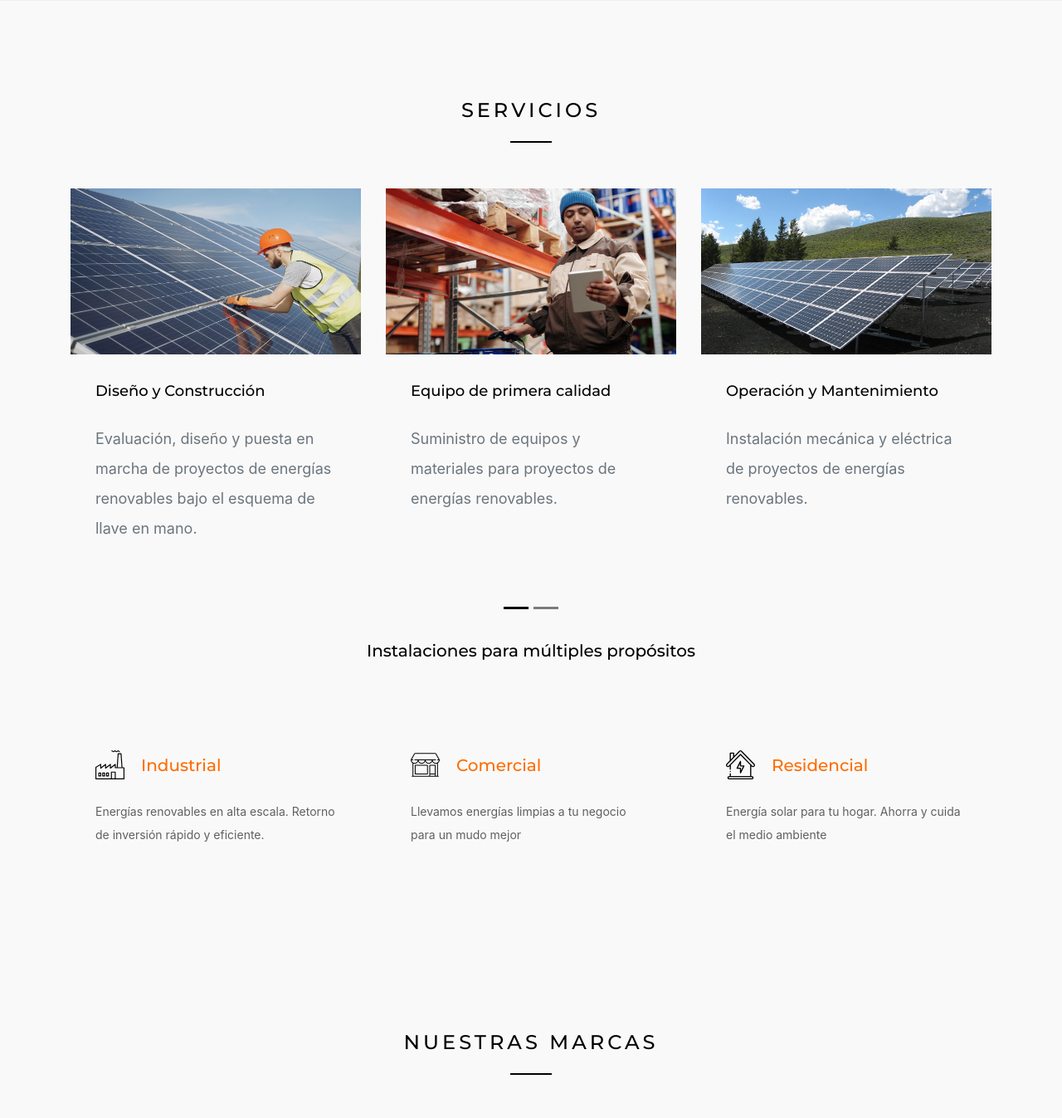
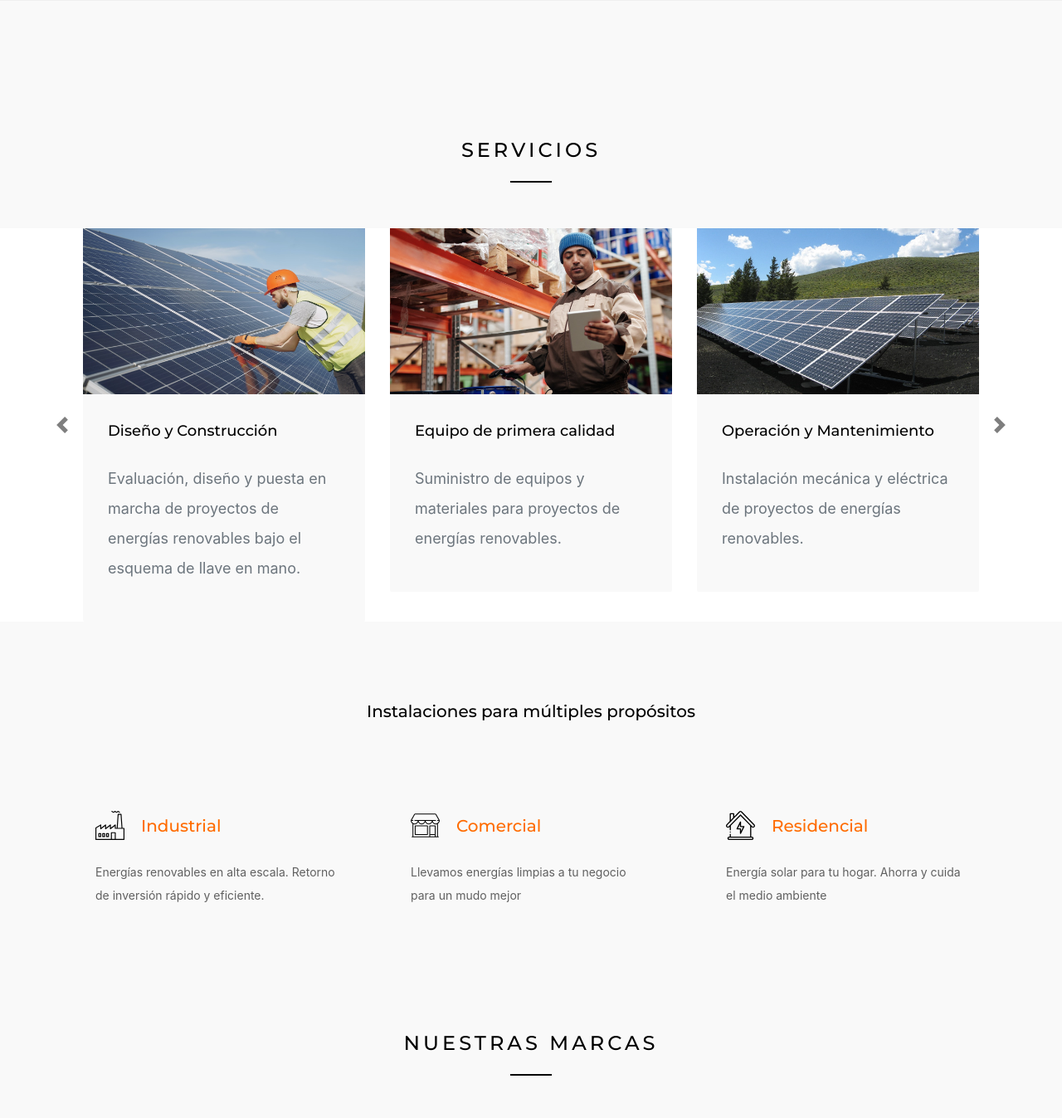
Before and after one commit to ccarcamog/indasa, a PHP site: page /component-show.php in a window 1280 px wide. Shown: the part 2516-3863 px from the top of the page at 83% size. Run offline with PHP 8.4, Linux system fonts and the light colour scheme; some libraries are stand-ins or nearby versions.

Commit message:
Carousel con item por item agregado

```diff
--- a/component-show.php
+++ b/component-show.php
@@ -18,6 +18,7 @@
 		include "componentes/servicios.php";
 		include "componentes/marcas.php";
 		include "componentes/galeria.php";
+		// include "componentes/carousel-test.php";
 	?>
 
 	<?php include "componentes/contacto.php" ?>
--- a/componentes/servicios.php
+++ b/componentes/servicios.php
@@ -1,5 +1,6 @@
 <!-- ****** Blog Area Start ****** --->
-<section class="fplus-blog-area bg-gray section-padding-0-120" id="services">
+
+<section class="fplus-blog-area bg-gray pt-5" id="services">
     <div class="container">
         <div class="row">
             <div class="col-12">
@@ -9,12 +10,14 @@
                 </div>
             </div>
         </div>
-        <div id="carouselServicios" class="carousel slide" data-ride="carousel">
-            <div class="carousel-inner wow fadeInUp" data-wow-delay="1.5s">
-                <div class="carousel-item active">
-                    <div class="row">
-                        <!-- Single Blog Post Area -->
-                        <div class="col-12 col-md-6 col-lg-4">
+    </div>
+</section>
+<section>
+    <div class="top-content">
+        <div class="container">
+            <div id="carouselExample" class="carousel slide" data-ride="carousel">
+                <div class="carousel-inner row w-100 mx-auto" role="listbox">
+                    <div class="carousel-item col-12  col-md-4 active">
                         <div class="fplus-single-blog-area">
                             <!-- Blog Thumbnail -->
                             <img src="img/grupo-aider/129733675_2842507236026675_1859087375636870366_o.jpg" alt="" style="width:100%; height:200px; object-fit: cover">
@@ -27,8 +30,7 @@
                             </div>
                         </div>
                     </div>
-                        <!-- Single Blog Post Area  -->
-                        <div class="col-12 col-md-6 col-lg-4">
+                    <div class="carousel-item col-12 col-md-4">
                         <div class="fplus-single-blog-area wow">
                             <!-- Blog Thumbnail  -->
                             <img src="img/grupo-aider/pexels-tiger-lily-4484155.jpg" alt="" style="width:100%; height:200px; object-fit: cover">
@@ -39,8 +41,7 @@
                             </div>
                         </div>
                     </div>
-                        <!-- Single Blog Post Area  -->
-                        <div class="col-12 col-lg-4">
+                    <div class="carousel-item col-12 col-md-4">
                         <div class="fplus-single-blog-area wow">
                             <!-- Blog Thumbnail  -->
                             <img src="img/grupo-aider/pexels-pixabay-159397.jpg" alt="" style="width:100%; height:200px; object-fit: cover">
@@ -51,11 +52,7 @@
                             </div>
                         </div>
                     </div>
-                    </div>
-                </div>
-                <div class="carousel-item">
-                    <div class="row">
-                        <div class="col-12 col-md-6 col-lg-4">
+                    <div class="carousel-item col-12 col-md-4">
                         <div class="fplus-single-blog-area ">
                             <!-- Blog Thumbnail -->
                             <img src="img/grupo-aider/pexels-burak-k-186461.jpg" alt="" style="width:100%; height:200px; object-fit: cover">
@@ -68,16 +65,19 @@
                         </div>
                     </div>
                 </div>
+                <a class="carousel-control-prev svg-inverted thumbnail-carousel-arrow-prev " href="#carouselExample" role="button" data-slide="prev">
+                    <span class="carousel-control-prev-icon" aria-hidden="true"></span>
+                    <span class="sr-only">Previous</span>
+                </a>
+                <a class="carousel-control-next svg-inverted thumbnail-carousel-arrow-next " href="#carouselExample" role="button" data-slide="next">
+                    <span class="carousel-control-next-icon" aria-hidden="true"></span>
+                    <span class="sr-only">Next</span>
+                </a>
             </div>
         </div>
-            <ol class="carousel-indicators" style="position: relative; top:20px">
-                <li data-target="#carouselServicios" data-slide-to="0" class="invert-color active"></li>
-                <li data-target="#carouselServicios" data-slide-to="1" class="invert-color "></li>
-
-            </ol>
     </div>
-
-    </div>
+</section>
+<section class="fplus-blog-area bg-gray py-5" id="instalaciones">
     <div class="container mt-5">
         <div class="row">
             <div class="col-12">
--- a/css/componentes.css
+++ b/css/componentes.css
@@ -1,3 +1,92 @@
 /* #carouselCarcateristicas .fplus-single-feature{
 	height: 200px;
 } */
+/*
+    code by Iatek LLC 2018 - CC 2.0 License - Attribution required
+    code customized by Azmind.com
+*/
+@media (min-width: 768px) {
+	/* Show 4th slide on md if col-md-4*/
+	#carouselExample .carousel-inner .active.col-md-4.carousel-item + .carousel-item + .carousel-item + .carousel-item {
+			position: absolute;
+			top: 0;
+			right: -33.3333%;  /*change this with javascript in the future*/
+			z-index: -1;
+			display: block;
+			visibility: visible;
+	}
+}
+
+/* MD */
+@media (min-width: 768px) {
+	/* show 3rd of 3 item slide */
+	#carouselExample .carousel-inner .active + .carousel-item + .carousel-item {
+			display: block;
+	}
+	#carouselExample .carousel-inner .carousel-item.active:not(.carousel-item-right):not(.carousel-item-left) + .carousel-item + .carousel-item {
+			transition: none;
+	}
+	#carouselExample .carousel-inner .carousel-item-next {
+			position: relative;
+			transform: translate3d(0, 0, 0);
+	}
+	/* left or forward direction */
+	#carouselExample .carousel-item-next.carousel-item-left + .carousel-item + .carousel-item + .carousel-item {
+			position: relative;
+			transform: translate3d(-100%, 0, 0);
+			visibility: visible;
+	}
+	/* right or prev direction */
+	#carouselExample .carousel-item-prev.carousel-item-right + .carousel-item + .carousel-item + .carousel-item {
+			position: relative;
+			transform: translate3d(100%, 0, 0);
+			visibility: visible;
+			display: block;
+			visibility: visible;
+	}
+}
+
+@media (min-width: 768px) {
+	#carouselExample .carousel-item {
+			margin-right: 0;
+	}
+	/* show 2 items */
+	#carouselExample .carousel-inner .active + .carousel-item {
+			display: block;
+	}
+	#carouselExample .carousel-inner .carousel-item.active:not(.carousel-item-right):not(.carousel-item-left),
+	.carousel-inner .carousel-item.active:not(.carousel-item-right):not(.carousel-item-left) + .carousel-item {
+			transition: none;
+	}
+	#carouselExample .carousel-inner .carousel-item-next {
+			position: relative;
+			transform: translate3d(0, 0, 0);
+	}
+	/* left or forward direction */
+	#carouselExample .active.carousel-item-left + .carousel-item-next.carousel-item-left,
+	.carousel-item-next.carousel-item-left + .carousel-item,
+	.carousel-item-next.carousel-item-left + .carousel-item + .carousel-item {
+			position: relative;
+			transform: translate3d(-100%, 0, 0);
+			visibility: visible;
+	}
+	/* farthest right hidden item must be also positioned for animations */
+	#carouselExample .carousel-inner .carousel-item-prev.carousel-item-right {
+			position: absolute;
+			top: 0;
+			left: 0;
+			z-index: -1;
+			display: block;
+			visibility: visible;
+	}
+	/* right or prev direction */
+	#carouselExample .active.carousel-item-right + .carousel-item-prev.carousel-item-right,
+	.carousel-item-prev.carousel-item-right + .carousel-item,
+	.carousel-item-prev.carousel-item-right + .carousel-item + .carousel-item {
+			position: relative;
+			transform: translate3d(100%, 0, 0);
+			visibility: visible;
+			display: block;
+			visibility: visible;
+	}
+}
--- a/js/active.js
+++ b/js/active.js
@@ -149,4 +149,27 @@ jQuery('.thumblink').click(function () {
     console.log($(this).data('goto'))
     thumbs.goToSlide($(this).data('goto'));
     return false;
-  });
+});
+
+$('#carouselExample').on('slide.bs.carousel', function (e) {
+    /*
+        CC 2.0 License Iatek LLC 2018 - Attribution required
+    */
+    var $e = $(e.relatedTarget);
+    var idx = $e.index();
+    var itemsPerSlide = 3;
+    var totalItems = $('#carouselExample .carousel-item').length;
+
+    if (idx >= totalItems-(itemsPerSlide-1)) {
+        var it = itemsPerSlide - (totalItems - idx);
+        for (var i=0; i<it; i++) {
+            // append slides to end
+            if (e.direction=="left") {
+                $('#carouselExample .carousel-item').eq(i).appendTo('#carouselExample .carousel-inner');
+            }
+            else {
+                $('#carouselExample .carousel-item').eq(0).appendTo('#carouselExample .carousel-inner');
+            }
+        }
+    }
+});
```
Also changed, not shown: componentes/carousel-test.php (added, +64 -0 lines). Lines whose indentation alone changed are shown as unchanged.
